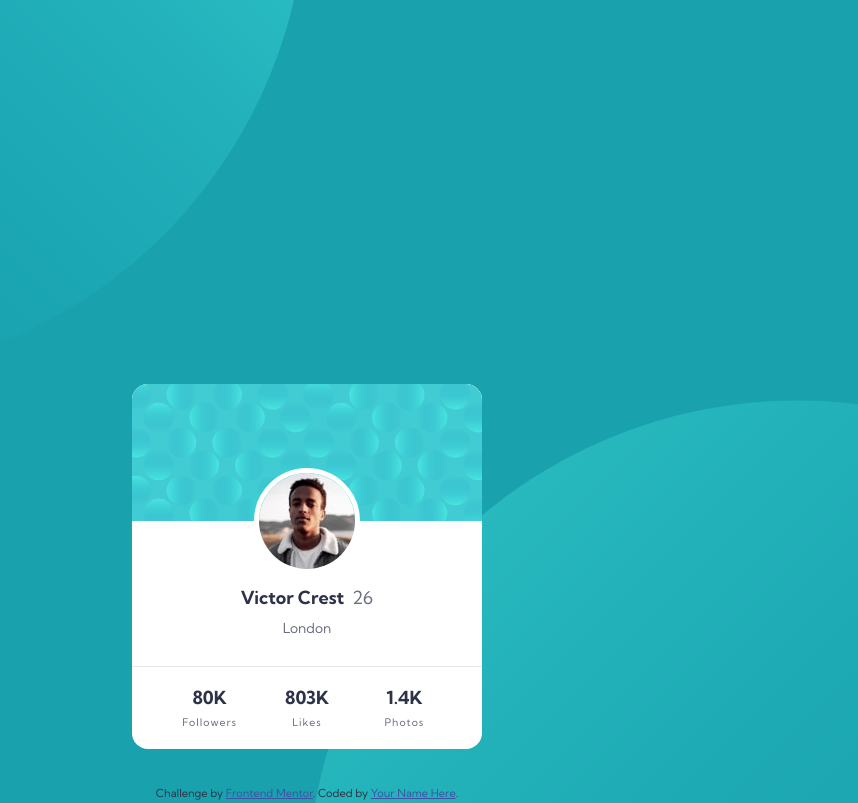
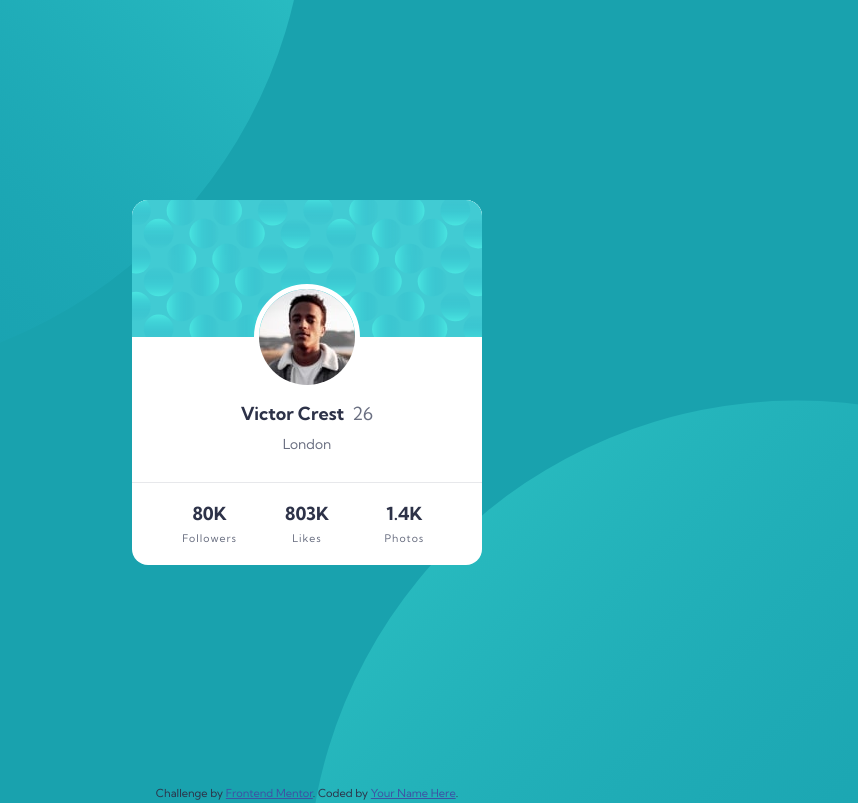
Before and after one commit to TheRealByteraver/FrontendMentor-Newbie04, a plain HTML site: page index.html in a window 1280 px wide. Shown: the top 803 px of the page, without its empty margins (333-1191 px from the left). Drawn offline with Linux system fonts and the light colour scheme.

Commit message:
fix height bug

```diff
--- a/index.html
+++ b/index.html
@@ -15,8 +15,8 @@
 </head>
 <body>
 
-  <main>
-    <div class="card">
+  <main class="card">
+    <!-- <div class="card"> -->
 
       <div class="wallpaper"></div>
 
@@ -45,7 +45,7 @@
 
       </div>
 
-    </div>
+    <!-- </div> -->
   </main>
 
   <footer>
--- a/style.css
+++ b/style.css
@@ -7,6 +7,7 @@
 
 html, body {
   height: 100vh;
+  /* height: 1000px; */
   margin: 0;
   padding: 0;
   width: 100%;
@@ -23,6 +24,7 @@ body {
     right 50vw top -75vh,
     left 50vw top 50vh;
     color: hsl(229, 23%, 23%);
+  height: 100%;
   font-family: 'Kumbh Sans', sans-serif;
 }
 
@@ -30,7 +32,7 @@ body {
   background-color: white;
   border-radius: 1rem;
   height: 365px;
-  margin: 30% auto;
+  margin: 25vh auto;
   overflow: hidden;
   position: relative;
   text-align: center;
```
